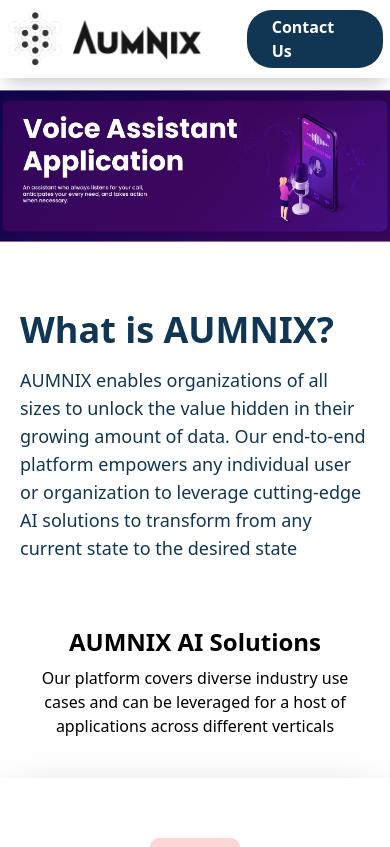
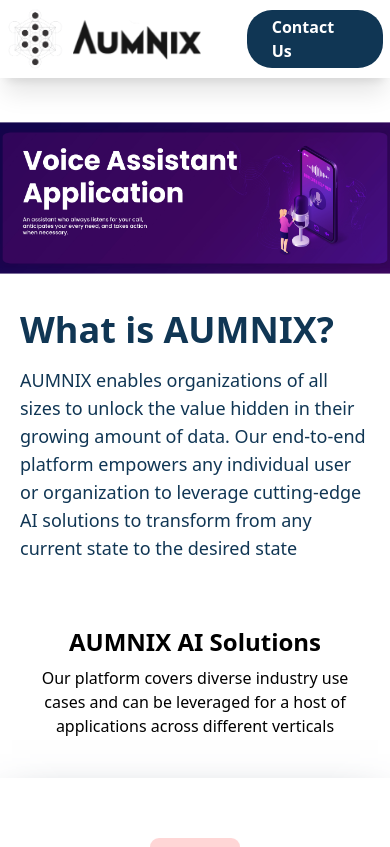
Before and after one commit to rachitm99/PROJECT_25048, a Next.js app: page / in a window 390 px wide. Shown: the top 847 px of the page. Built offline with nearby package versions, Linux system fonts and the light colour scheme.

Commit message:
kind of optimized banner for mobile and tablets 2.1

```diff
--- a/components/Slider.js
+++ b/components/Slider.js
@@ -30,7 +30,7 @@
             <div className="">
 
             <Image
-            className="transition -translate-y-64  sm:-translate-y-48 md:-translate-y-36 lg:-translate-y-24 xl:-translate-y-0  ease-in-out duration-1000 scale-105"
+            className="transition -translate-y-56  sm:-translate-y-48 md:-translate-y-36 lg:-translate-y-24 xl:-translate-y-0  ease-in-out duration-1000 scale-105"
               loading="eager"
               alt="banner"
               objectFit="contain"
```
